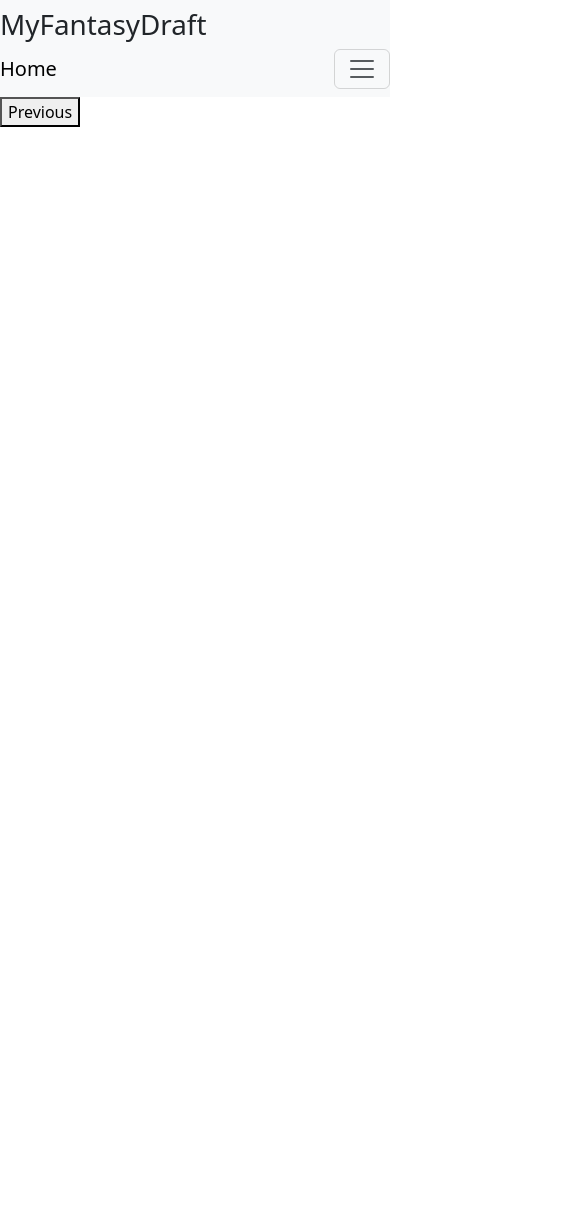
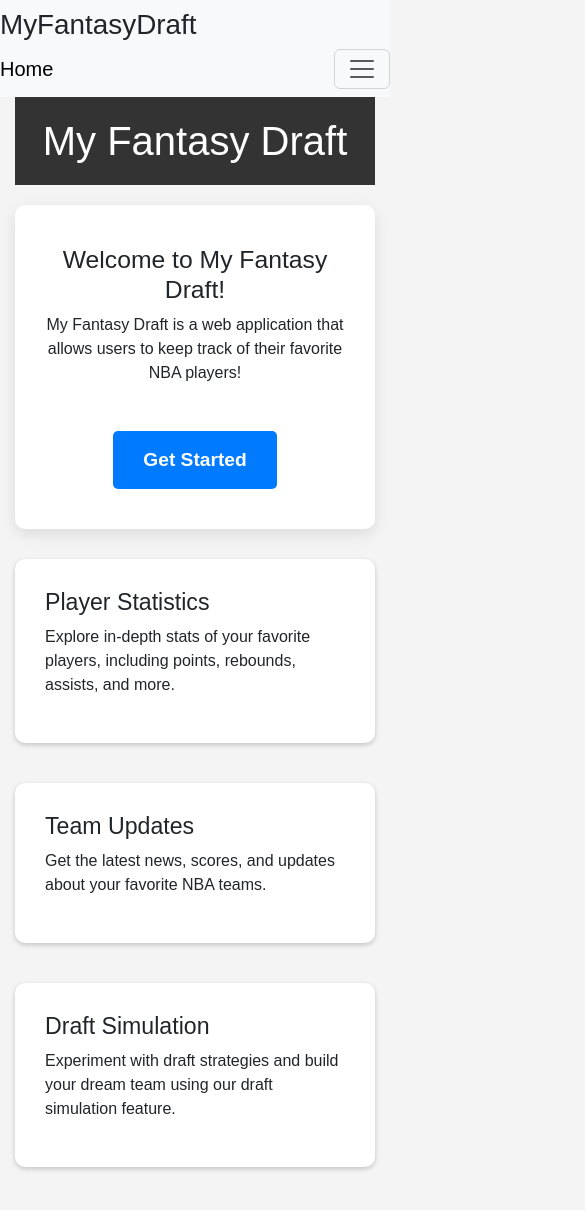
Before and after one commit to DevonMcfarlen/MyFantasyDraft, a React (Vite) app in the folder client/: page / in a window 390 px wide. Shown: the top 1210 px of the page, 585 px wide, since content can reach past the window. Built offline with nearby package versions, Linux system fonts and the light colour scheme.

Commit message:
Landing page.jsx and css updated

```diff
--- a/client/src/pages/LandingPage.jsx
+++ b/client/src/pages/LandingPage.jsx
@@ -1,74 +1,95 @@
-// import React from 'react';
-// import NavBar from '../components/NavBar';
-
-// const LandingPage = () => {
-//     return (
-//         <div>
-//             <NavBar />
-//            <header>
-//                 <h1>My Fantasy Draft(LandingPage.jsx)</h1>
-//            </header>
-//            <main>
-//                 <section>
-//                     <h2>Welcome to My Fantasy Draft!</h2>
-//                     <p>
-//                         My Fantasy Draft is a web application that allows users to keep track of their favorite NBA players!
-//                     </p>
-//                 </section>
-//            </main>
-//         </div>
-//     );
-// }
-
-// export default LandingPage;
 import React from 'react';
-import NavBar from '../components/NavBar'; // adjust the path as necessary
-import Slider from 'react-slick';
+import { Link } from 'react-router-dom';
+import '../../style/LandingPage.css';
 
 const LandingPage = () => {
-    const settings = {
-        dots: true,
-        infinite: true,
-        speed: 500,
-        slidesToShow: 1,
-        slidesToScroll: 1,
-        autoplay: true,
-        autoplaySpeed: 2000,
-    };
-
     return (
-        <div>
-            {/* <NavBar /> */}
-            <Slider {...settings}>
-                <div>
-                    <img src="https://encrypted-tbn0.gstatic.com/images?q=tbn:ANd9GcSVS5-NPG9nAnwmI9ZUFtxIgcbX1sgp8XTI9A&usqp=CAU" alt="NBA Image 1"/>
-                </div>
-                <div>
-                    <img src="https://encrypted-tbn0.gstatic.com/images?q=tbn:ANd9GcTmROq7XWmxzFUMjDWR6Ec7pW4B768IeAhCUg&usqp=CAU" alt="NBA Image 2"/>
-                </div>
-                <div>
-                    <img src="https://encrypted-tbn0.gstatic.com/images?q=tbn:ANd9GcQXQjyoyknLpT76uhX99qYIRRnAgo1o-t6YgQ&usqp=CAU" alt="NBA Image 3"/>
-                </div>
-                <div>
-                    <img src="https://encrypted-tbn0.gstatic.com/images?q=tbn:ANd9GcS_QIQvbISuRZj5dCuGg9xTF0GJthni6c86Zg&usqp=CAU" alt="NBA Image 4"/>
-                </div>
-            </Slider>
+        <div className="container">
             <header>
                 <h1>My Fantasy Draft</h1>
             </header>
             <main>
-                <section>
+                <section className="welcome-section">
                     <h2>Welcome to My Fantasy Draft!</h2>
-                    <p>
-                        Dive into the world of fantasy basketball! Create your dream team,
-                        compete with friends, and manage your lineup to emerge as the top
-                        fantasy basketball manager. Join now and start your journey to the top!
-                    </p>
+                    <p>My Fantasy Draft is a web application that allows users to keep track of their favorite NBA players!</p>
+                    <Link to="/login" className="get-started-button">Get Started</Link>
                 </section>
-                {/* Additional sections */}
+                <div className="feature-cards-container">
+                    <section className="feature-card">
+                        <h3>Player Statistics</h3>
+                        <p>Explore in-depth stats of your favorite players, including points, rebounds, assists, and more.</p>
+                    </section>
+                    <section className="feature-card">
+                        <h3>Team Updates</h3>
+                        <p>Get the latest news, scores, and updates about your favorite NBA teams.</p>
+                    </section>
+                    <section className="feature-card">
+                        <h3>Draft Simulation</h3>
+                        <p>Experiment with draft strategies and build your dream team using our draft simulation feature.</p>
+                    </section>
+                </div>
             </main>
         </div>
     );
 }
 
 export default LandingPage;
+
+
+
+// Below is another version of the LandingPage.jsx file that uses react-slick to create a carousel of images.
+
+// import React from 'react';
+// import NavBar from '../components/NavBar';
+// import 'slick-carousel/slick/slick.css';
+// import Slider from 'react-slick';
+// import '../../style/LandingPage.css';
+
+
+// const LandingPage = () => {
+//     const settings = {
+//         dots: true,
+//         infinite: true,
+//         speed: 500,
+//         slidesToShow: 1,
+//         slidesToScroll: 1,
+//         autoplay: true,
+//         autoplaySpeed: 2000,
+//     };
+
+//     return (
+//         <div>
+//             {/* <NavBar /> */}
+//             <Slider {...settings}>
+//                 <div>
+//                     <img src="https://encrypted-tbn0.gstatic.com/images?q=tbn:ANd9GcSVS5-NPG9nAnwmI9ZUFtxIgcbX1sgp8XTI9A&usqp=CAU" alt="NBA Image 1"/>
+//                 </div>
+//                 <div>
+//                     <img src="https://encrypted-tbn0.gstatic.com/images?q=tbn:ANd9GcTmROq7XWmxzFUMjDWR6Ec7pW4B768IeAhCUg&usqp=CAU" alt="NBA Image 2"/>
+//                 </div>
+//                 <div>
+//                     <img src="https://encrypted-tbn0.gstatic.com/images?q=tbn:ANd9GcQXQjyoyknLpT76uhX99qYIRRnAgo1o-t6YgQ&usqp=CAU" alt="NBA Image 3"/>
+//                 </div>
+//                 <div>
+//                     <img src="https://encrypted-tbn0.gstatic.com/images?q=tbn:ANd9GcS_QIQvbISuRZj5dCuGg9xTF0GJthni6c86Zg&usqp=CAU" alt="NBA Image 4"/>
+//                 </div>
+//             </Slider>
+//             <header>
+//                 <h1>My Fantasy Draft</h1>
+//             </header>
+//             <main>
+//                 <section>
+//                     <h2>Welcome to My Fantasy Draft!</h2>
+//                     <p>
+//                         Dive into the world of fantasy basketball! Create your dream team,
+//                         compete with friends, and manage your lineup to emerge as the top
+//                         fantasy basketball manager. Join now and start your journey to the top!
+//                     </p>
+//                 </section>
+//                 {/* Additional sections */}
+//             </main>
+//         </div>
+//     );
+// }
+
+// export default LandingPage;
--- /dev/null
+++ b/client/style/LandingPage.css
@@ -0,0 +1,161 @@
+body {
+    font-family: Arial, sans-serif;
+    margin: 0;
+    padding: 0;
+    background-color: #f4f4f4;
+}
+
+.container {
+    max-width: 1200px;
+    margin: 0 auto;
+    padding: 0 15px;
+}
+
+header {
+    background-color: #333;
+    color: white;
+    padding: 20px 0;
+    text-align: center;
+}
+
+header h1 {
+    margin: 0;
+    font-size: 2.5rem;
+}
+
+main {
+    padding: 20px 0;
+}
+
+.welcome-section {
+    background-color: white;
+    margin-bottom: 30px;
+    padding: 60px 20px;
+    border-radius: 10px;
+    box-shadow: 0 5px 15px rgba(0, 0, 0, 0.1);
+    text-align: center;
+    transition: transform 0.3s ease-in-out;
+}
+
+.welcome-section:hover {
+    transform: scale(1.03);
+}
+
+.get-started-button {
+    display: inline-block;
+    margin-top: 30px;
+    padding: 15px 30px;
+    background-color: #007bff;
+    color: white;
+    border-radius: 5px;
+    text-decoration: none;
+    font-size: 1.2rem;
+    font-weight: bold;
+    transition: background-color 0.3s, transform 0.2s;
+}
+
+.get-started-button:hover {
+    background-color: #0056b3;
+    transform: translateY(-3px);
+    box-shadow: 0 10px 20px rgba(0, 0, 0, 0.2);
+}
+
+.feature-cards-container {
+    display: flex;
+    justify-content: space-between;
+    gap: 20px;
+}
+
+.feature-card {
+    background-color: white;
+    flex: 1;
+    padding: 30px;
+    border-radius: 10px;
+    box-shadow: 0 2px 5px rgba(0, 0, 0, 0.2);
+    transition: box-shadow 0.3s ease-in-out;
+}
+
+.feature-card:hover {
+    box-shadow: 0 5px 15px rgba(0, 0, 0, 0.2);
+}
+
+@media (max-width: 768px) {
+    .feature-cards-container {
+        flex-direction: column;
+    }
+
+    .feature-card {
+        margin-bottom: 20px;
+    }
+
+    .welcome-section {
+        padding: 40px 20px;
+    }
+}
+
+
+
+/* the css below is for the LandingPage.jsx carousel version */
+
+/* body {
+    font-family: Arial, sans-serif;
+    margin: 0;
+    padding: 0;
+    background-color: #f4f4f4;
+}
+
+header {
+    background-color: #333;
+    color: white;
+    padding: 20px 0;
+    text-align: center;
+}
+
+h1 {
+    margin: 0;
+}
+
+main {
+    padding: 20px;
+}
+
+main section {
+    background-color: white;
+    margin-bottom: 20px;
+    padding: 20px;
+    border-radius: 10px;
+    box-shadow: 0 2px 5px rgba(0, 0, 0, 0.2);
+}
+
+main h2 {
+    color: #333;
+}
+
+main p {
+    line-height: 1.6;
+}
+
+
+.slider img {
+    width: 100%;
+    border-radius: 10px;
+}
+
+
+.slick-dots li button:before {
+    font-size: 12px;
+    color: #333;
+}
+
+.slick-dots li.slick-active button:before {
+    color: black;
+}
+
+
+@media (max-width: 768px) {
+    .flip-card {
+        width: 40vw;
+        height: 40vw;
+    }
+
+} */
```
Also changed, not shown: client/src/pages/Cards.jsx (+0 -51 lines), client/style/Login.css (added, +64 -0 lines), 2 other files (tests, documents, lock files or other folders).
